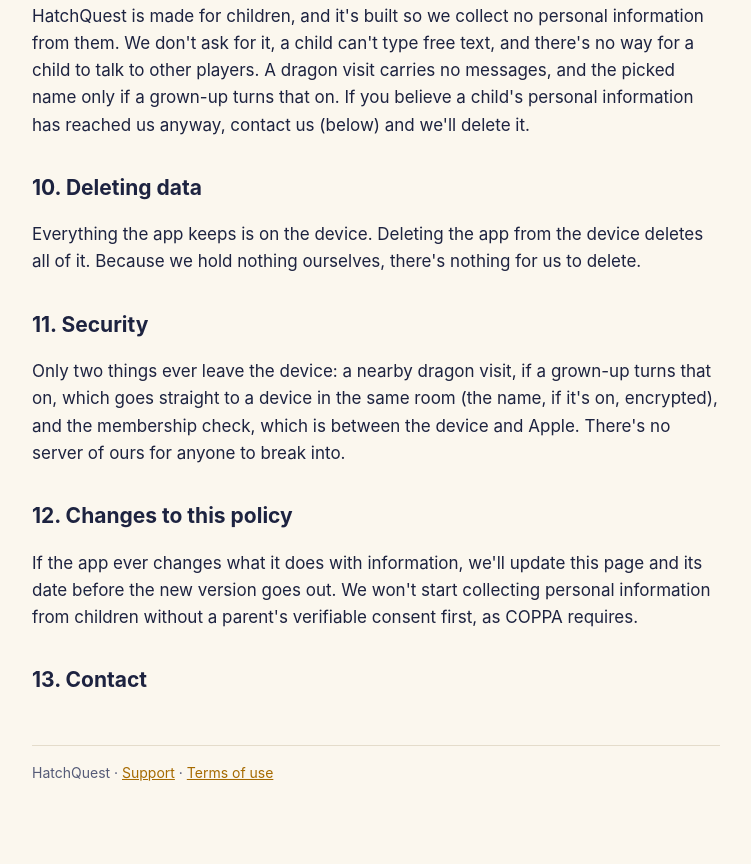
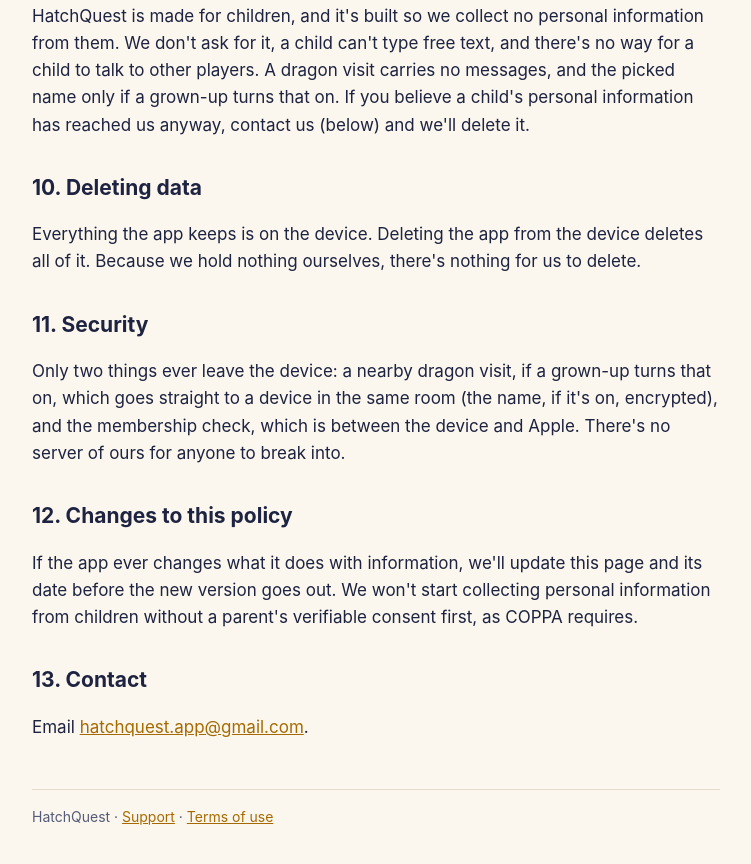
Before and after one commit to jay-robinson/hatchquest, a plain HTML site: page privacy/index.html in a window 1280 px wide. Shown: the part 3419-4283 px from the top of the page, without its empty margins (264-1015 px from the left). Drawn offline with Linux system fonts and the light colour scheme.

Commit message:
The contact address on the support and privacy pages

```diff
--- a/privacy/index.html
+++ b/privacy/index.html
@@ -80,7 +80,7 @@
 <p>If the app ever changes what it does with information, we'll update this page and its date before the new version goes out. We won't start collecting personal information from children without a parent's verifiable consent first, as COPPA requires.</p>
 
 <h2>13. Contact</h2>
-<!-- TODO before App Store submission: the board's contact email goes here and on the support page. -->
+<p>Email <a href="mailto:hatchquest.app@gmail.com">hatchquest.app@gmail.com</a>.</p>
 
 <footer>HatchQuest · <a href="../support/">Support</a> · <a href="https://www.apple.com/legal/internet-services/itunes/dev/stdeula/">Terms of use</a></footer>
 </main>
```
Also changed, not shown: support/index.html (+1 -1 lines).
